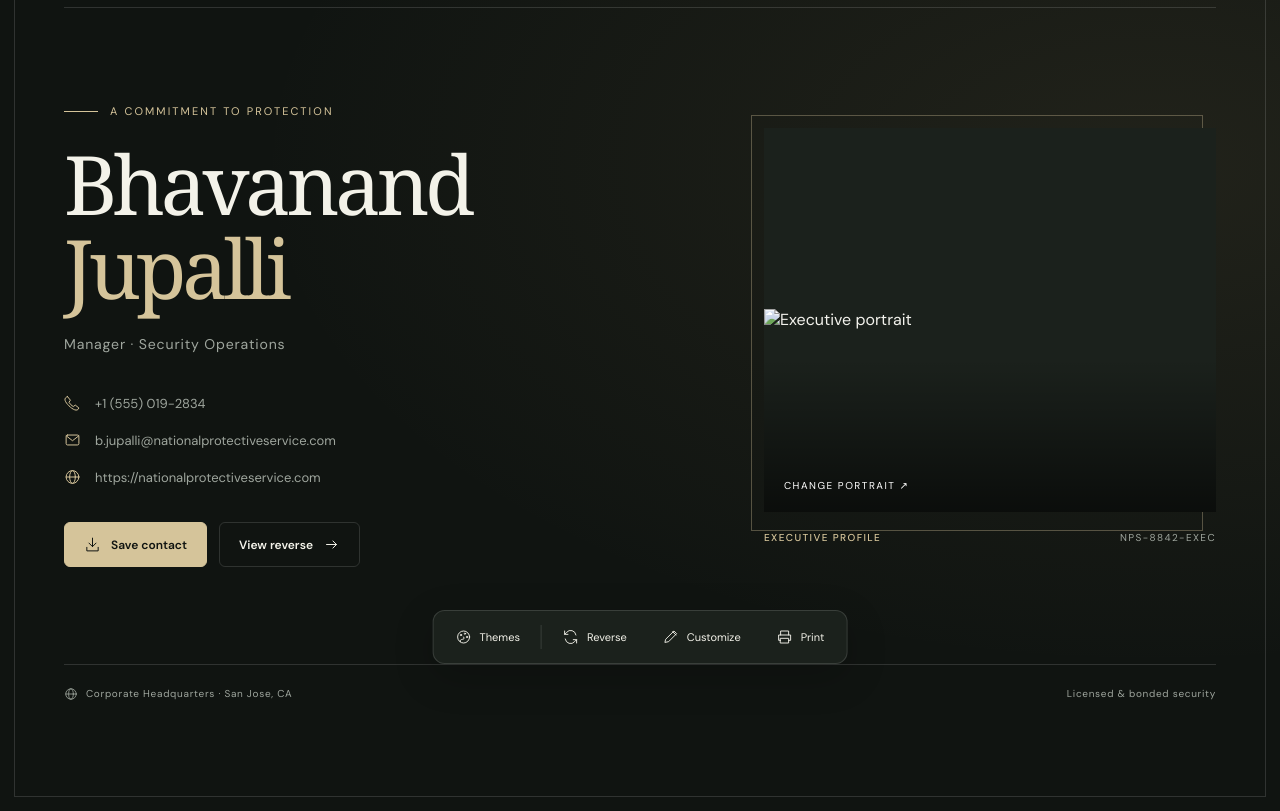
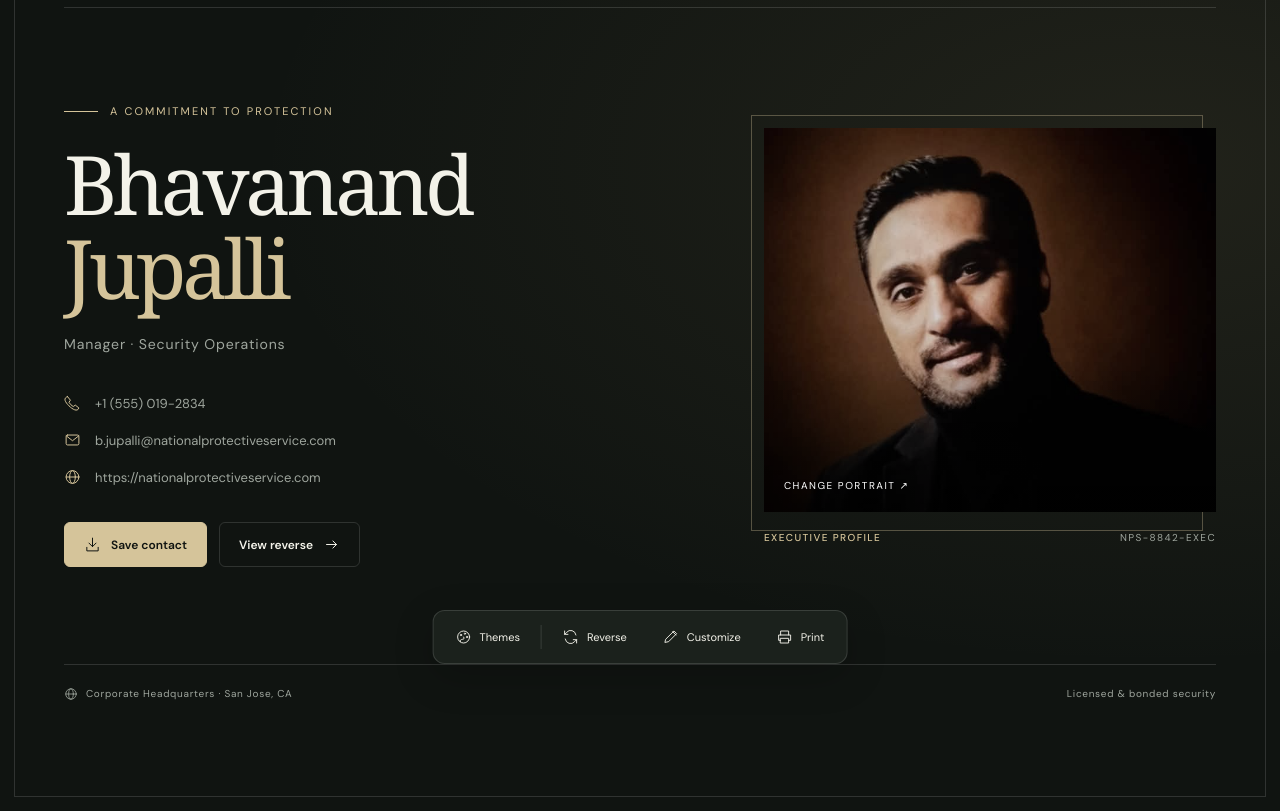
Before and after one commit to JupalliBhavanand/virtualcard, a plain HTML site: page index.html in a window 1280 px wide. Shown: the part 114-925 px from the top of the page. Drawn offline with Linux system fonts and the light colour scheme.

```diff
--- a/index.html
+++ b/index.html
@@ -31,7 +31,7 @@
 <main class="viewport"><div class="flipper" id="flipper">
 <section class="face front" id="front" aria-label="Front of business card">
 <header class="brand-row"><div class="brand"><svg class="emblem"><use href="#shield"/></svg><div><div class="brand-name">National<br>Protective Service</div><div class="eyebrow">Integrity. Vigilance. Protection.</div></div></div><div class="edition">Executive collection / 01</div></header>
-<div class="hero"><div class="intro"><div class="overline">A commitment to protection</div><h1 id="displayName">Bhavanand <span>Jupalli</span></h1><div class="role" id="displayTitle"></div><div class="contacts"><a class="contact" id="phoneLink"><svg><use href="#phone"/></svg><span id="displayPhone"></span></a><a class="contact" id="emailLink"><svg><use href="#mail"/></svg><span id="displayEmail"></span></a><a class="contact" id="websiteLink" target="_blank" rel="noopener noreferrer"><svg><use href="#globe"/></svg><span id="displayWebsite"></span></a></div><div class="hero-actions"><button class="btn primary" onclick="downloadVCard()"><svg><use href="#download"/></svg>Save contact</button><button class="btn" onclick="flipCard()">View reverse<svg><use href="#arrow"/></svg></button></div></div><div class="portrait-wrap"><button class="portrait" onclick="choosePhoto()" aria-label="Change profile photo"><img id="photo" alt="Executive portrait" src="image"><span class="photo-hint">Change portrait ↗</span></button><div class="portrait-label"><b>Executive profile</b><span id="displayBadgeId"></span></div></div></div>
+<div class="hero"><div class="intro"><div class="overline">A commitment to protection</div><h1 id="displayName">Bhavanand <span>Jupalli</span></h1><div class="role" id="displayTitle"></div><div class="contacts"><a class="contact" id="phoneLink"><svg><use href="#phone"/></svg><span id="displayPhone"></span></a><a class="contact" id="emailLink"><svg><use href="#mail"/></svg><span id="displayEmail"></span></a><a class="contact" id="websiteLink" target="_blank" rel="noopener noreferrer"><svg><use href="#globe"/></svg><span id="displayWebsite"></span></a></div><div class="hero-actions"><button class="btn primary" onclick="downloadVCard()"><svg><use href="#download"/></svg>Save contact</button><button class="btn" onclick="flipCard()">View reverse<svg><use href="#arrow"/></svg></button></div></div><div class="portrait-wrap"><button class="portrait" onclick="choosePhoto()" aria-label="Change profile photo"><img id="photo" alt="Executive portrait" src="image.jpg"><span class="photo-hint">Change portrait ↗</span></button><div class="portrait-label"><b>Executive profile</b><span id="displayBadgeId"></span></div></div></div>
 <footer class="footer"><div><svg><use href="#globe"/></svg><span id="displayAddress"></span></div><span>Licensed & bonded security</span></footer></section>
 <section class="face back" id="back" aria-label="Back of business card" inert><header class="brand-row"><div class="brand"><svg class="emblem"><use href="#shield"/></svg><div class="brand-name">National<br>Protective Service</div></div><div class="edition">Executive collection / 02</div></header><div class="back-content"><div><div class="overline">Always within reach</div><h2>Protection begins<br>with a connection.</h2><p>Scan the code with your phone’s camera to save my contact details. One connection. Lasting peace of mind.</p><div class="tags"><span>24/7 Security Patrol</span><span>Executive Protection</span><span>Risk Assessment</span></div><button class="btn primary" onclick="downloadVCard()"><svg><use href="#download"/></svg>Download contact</button></div><div class="qr-block"><div class="qr-paper"><div id="qrcode" aria-label="Contact vCard QR code">Loading contact code…</div></div><div class="eyebrow">Scan to save contact</div></div></div><footer class="footer"><span>National Protective Service Corporation</span><span>Your security. Our commitment.</span></footer></section>
 </div></main>
```
